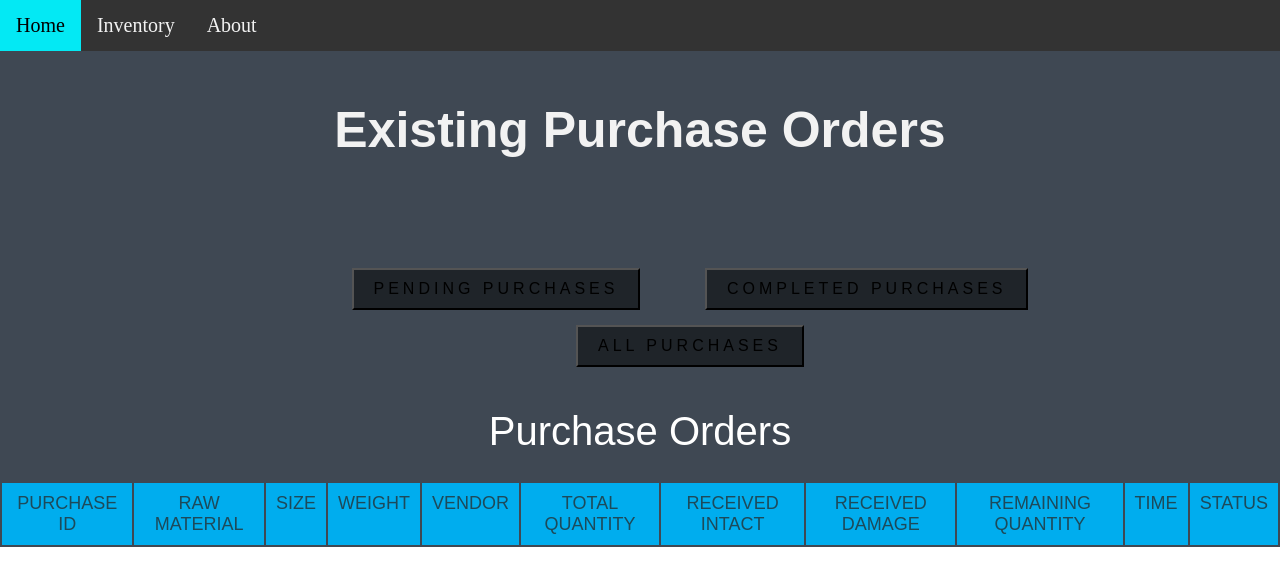
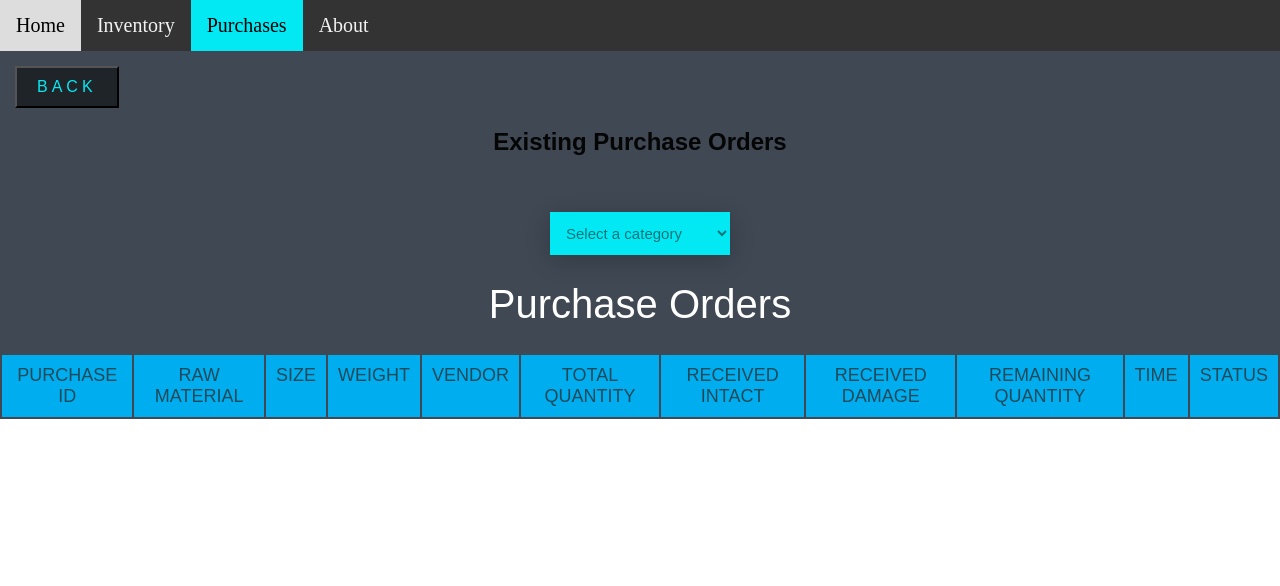
Before and after one commit to uzairkhan2001/kaaghaz-frontend, a plain HTML site: page paperInterface/WebContent/recieveorder.html in a window 1280 px wide. Drawn offline with Linux system fonts and the light colour scheme; no server answers.

Commit message:
updated buttons

```diff
--- a/paperInterface/WebContent/recieveorder.html
+++ b/paperInterface/WebContent/recieveorder.html
@@ -57,28 +57,25 @@
 </head>
 <body>
 <div class="topnav">
-    <a class="active" href="http://localhost:8080/paperInterface/homepage.html">Home</a>
+    <a href="http://localhost:8080/paperInterface/homepage.html">Home</a>
     <a href="http://localhost:8080/paperInterface/Inventory.html">Inventory</a>
+    <a class="active" href="http://localhost:8080/paperInterface/purchases.html">Purchases</a>
     <a href="#about">About</a>
 </div>
 <div class="bdy">
-<div class="RepoBtns">
-
+<div class="user-box">
+  <div class="RepoBtns">
+    <button class = 'btn' type="button" onclick="history.back()">BACK</button>
+</div>
   <h2>Existing Purchase Orders</h2>
   <br>
   <br>
-  <ul>
-      <li>
-          <button class="btn" type="button" onclick="getPendingRecRecords()">Pending Purchases</button>
-      </li>
-      <li>
-          <button class="btn" type="button" onclick="getCompletedRecRecords()">Completed Purchases</button>
-      </li>
-      <br>
-      <li>
-          <button class="btn" type="button" onclick="getAllRecievedRecord()">All Purchases</button>
-      </li>
-  </ul>
+  <select id="Category" onchange="changeCategory()">
+    <option value="0">Select a category</option>
+    <option value="1">All Purchases</option>
+    <option value="2">Completed Purchases</option>
+    <option value="3">Pending Purchases</option>
+</select>
 </div>
 <div class="tble">
 <h1 class="head1">Purchase Orders</h1>
@@ -131,7 +128,7 @@ if (typeof window.DOMParser != "undefined") {
 window.onload = (e) =>{
 	console.log("Page has been loaded");
 
-	getAllRecievedRecord();
+	changeCategory();
 	// createForm();
 }
 function removeRows() {
@@ -144,6 +141,19 @@ function removeRows() {
       table.innerHTML = table.innerHTML.replace(/<br>/g, "");
     }
 
+function changeCategory(){
+    var category = document.getElementById('Category').value
+    if(category==1){
+      getAllRecievedRecord();
+    }
+    else  if(category==2){
+      getCompletedRecRecords();
+    }
+    else  if(category==3){
+      getPendingRecRecords();
+    }
+
+}
 
 function getCompletedRecRecords(){
   removeRows();
--- a/paperInterface/WebContent/syles.css
+++ b/paperInterface/WebContent/syles.css
@@ -10,7 +10,7 @@
     justify-content: center;
     align-items: center;
     scroll-behavior: smooth;
-    background: #131313;
+    background-color: rgb(63,72,83);
     font-family:'Helvetica Neue', sans-serif;
 }
 
@@ -318,14 +318,20 @@ th { color: #03e9f4; }
 .RepoBtns .btn {
 	background: rgba(0,0,0,.5);
   padding: 10px 20px;
-  color: #000000;
+  color: #03e9f4;
   font-size: 16px;
   text-decoration: none;
   text-transform: uppercase;
   overflow: hidden;
   transition: .5s;
   margin-top: 15px;
-  letter-spacing: 4px
+  margin-left: 15px;
+  letter-spacing: 4px;
+  text-align: left;
+  display: flex;
+  align-items: left;
+  justify-content: left;
+
 }
 
 .RepoBtns .btn:hover {
```
Also changed, not shown: paperInterface/WebContent/Inventory.html (+2 -1 lines), paperInterface/WebContent/PrintingJob.html (+6 -0 lines), paperInterface/WebContent/homepage.html (+4 -0 lines), paperInterface/WebContent/purchaseorder.html (+9 -2 lines), paperInterface/WebContent/purchases.html (+5 -1 lines), paperInterface/WebContent/receive_raw_material_history.html (+4 -2 lines).
